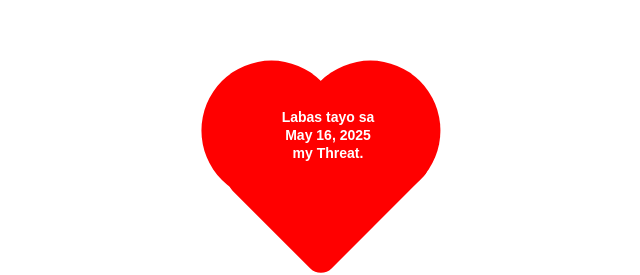
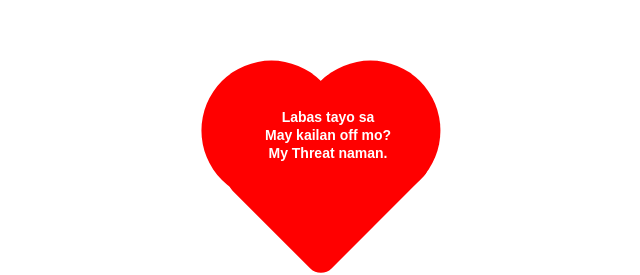
Before and after one commit to lloydiepiesenpai/demo, a plain HTML site: page index.html in a window 1280 px wide. Shown: the part 181-456 px from the top of the page, without its empty margins (312-952 px from the left). Drawn offline with Linux system fonts and the light colour scheme.

Commit message:
Add files via upload

```diff
--- a/index.html
+++ b/index.html
@@ -138,7 +138,7 @@
   <div class="heart-container">
     <div class="heart"></div>
     <div class="heart-text">
-      Labas tayo sa<br>May 16, 2025<br>my Threat.
+      Labas tayo sa<br>May kailan off mo?<br>My Threat naman.
     </div>
   </div>
 
```
